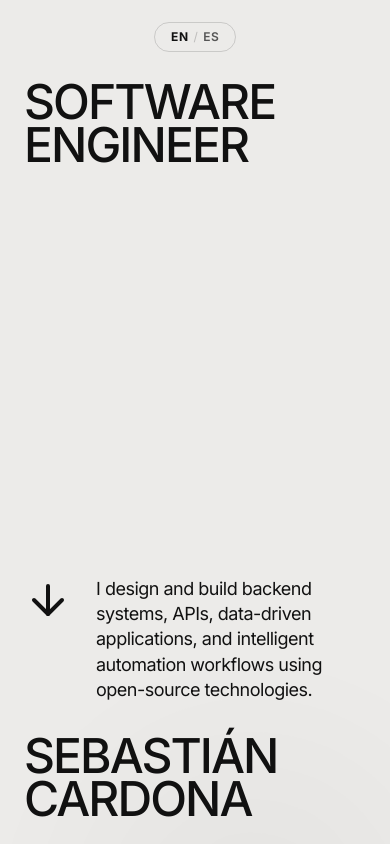
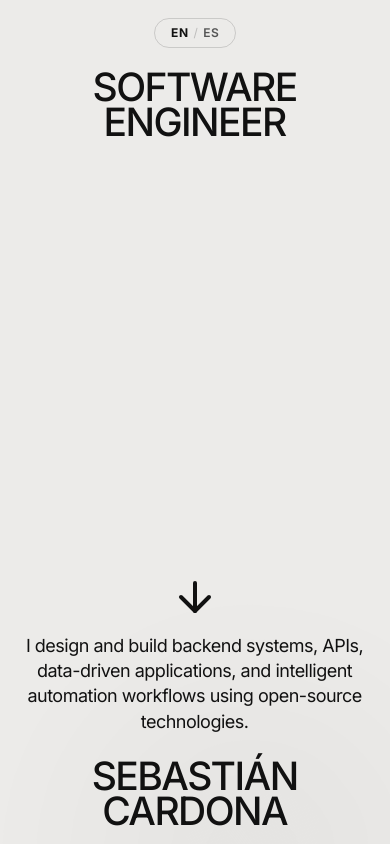
Before and after one commit to sebastiansaintt/sebastiancardona, a Vue app in the folder portfolio-clone/: page / in a window 390 px wide. Built offline with nearby package versions, Linux system fonts and the light colour scheme; a web font is replaced by a local one.

Commit message:
ajuste responsive

```diff
--- a/portfolio-clone/src/views/HomeView.vue
+++ b/portfolio-clone/src/views/HomeView.vue
@@ -759,4 +759,156 @@ watch(locale, () => {
     display: none;
   }
 }
+
+@media (max-width: 640px) {
+  .top-header {
+    justify-content: center;
+    padding: 1.1rem 1.25rem;
+  }
+
+  .hero-section {
+    align-items: center;
+    text-align: center;
+    padding: 4.8rem 1.1rem 1.25rem;
+  }
+
+  .hero-huge-text-top,
+  .hero-huge-text-bottom {
+    font-size: clamp(2.5rem, 11vw, 3.4rem);
+    text-align: center;
+    width: 100%;
+  }
+
+  .hero-bottom-section {
+    align-items: center;
+    gap: 1.5rem;
+  }
+
+  .hero-bio-container {
+    flex-direction: column;
+    align-items: center;
+    max-width: 100%;
+    text-align: center;
+    gap: 0.75rem;
+  }
+
+  .hero-arrow {
+    margin: 0 auto;
+  }
+
+  .main-content {
+    padding: 0 1rem;
+    gap: 2.2rem;
+  }
+
+  .section {
+    padding-top: 1.5rem;
+    gap: 1rem;
+  }
+
+  .section-header-block {
+    text-align: center;
+  }
+
+  .section-title {
+    font-size: clamp(1.7rem, 5vw, 2.1rem);
+    text-align: center;
+  }
+
+  .about-grid,
+  .contact-content-grid {
+    gap: 1.25rem;
+  }
+
+  .summary-paragraph,
+  .education-text,
+  .contact-sub-text,
+  .proj-description {
+    text-align: center;
+  }
+
+  .sub-block-title {
+    margin-top: 1.2rem;
+    text-align: center;
+  }
+
+  .skills-col,
+  .about-summary-col,
+  .contact-info-col,
+  .contact-socials-col {
+    text-align: center;
+  }
+
+  .skills-grid {
+    width: 100%;
+  }
+
+  .project-row-header {
+    justify-content: center;
+  }
+
+  .proj-bullet-list {
+    align-items: center;
+    margin-left: 0;
+    list-style-position: inside;
+    text-align: center;
+    padding-left: 0;
+  }
+
+  .proj-meta-info {
+    justify-content: center;
+  }
+
+  .social-links-list {
+    align-items: center;
+  }
+
+  .social-item {
+    align-items: center;
+    text-align: center;
+  }
+
+  .huge-email-link {
+    font-size: clamp(1.1rem, 4.5vw, 1.45rem);
+  }
+
+  .cv-btn {
+    justify-content: center;
+    width: 100%;
+  }
+
+  .footer-inner {
+    flex-direction: column;
+    gap: 0.4rem;
+    text-align: center;
+    padding: 0 1rem;
+  }
+}
+
+@media (max-width: 480px) {
+  .hero-section {
+    padding: 4.3rem 0.9rem 1rem;
+  }
+
+  .hero-huge-text-top,
+  .hero-huge-text-bottom {
+    font-size: clamp(2.2rem, 10vw, 2.8rem);
+  }
+
+  .main-content {
+    padding: 0 0.8rem;
+  }
+
+  .section-title {
+    font-size: 1.55rem;
+  }
+
+  .proj-title {
+    font-size: 1.05rem;
+  }
+
+  .project-row-item {
+    padding: 0.8rem 0;
+  }
+}
 </style>
```
